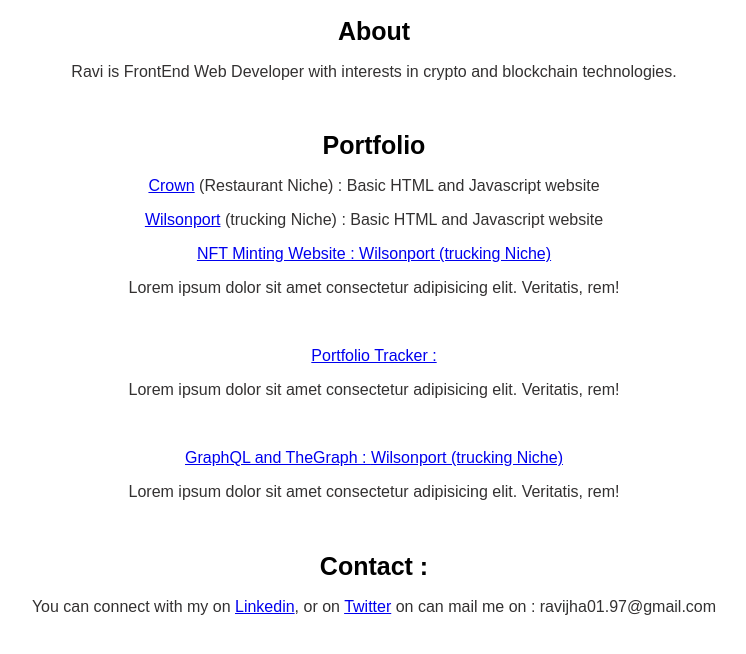
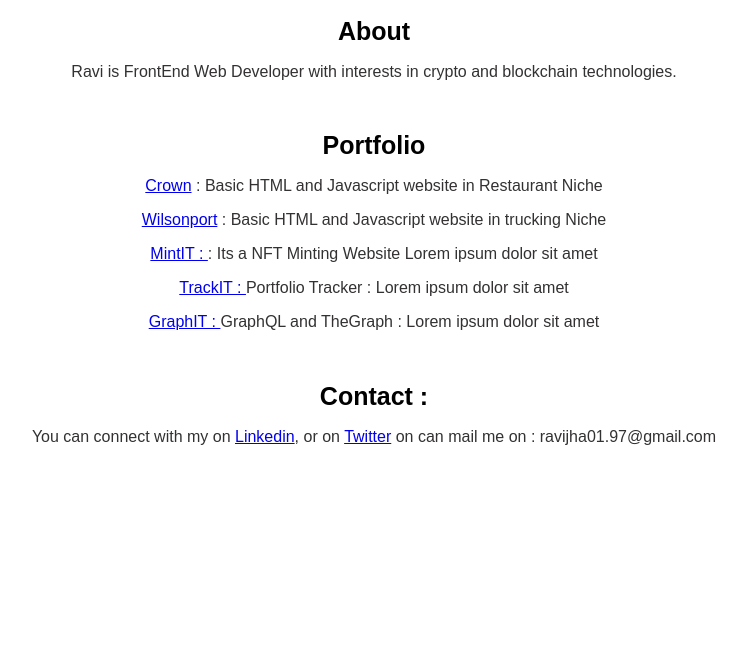
Before and after one commit to m0rty01/portfolioWebsitenew, a plain HTML site: page index.html in a window 1280 px wide. Shown: the whole page, without its empty margins (266-1012 px from the left). Drawn offline with Linux system fonts and the light colour scheme.

Commit message:
Update index.html

```diff
--- a/index.html
+++ b/index.html
@@ -10,14 +10,11 @@
     <h1>About</h1>
     <p>Ravi is FrontEnd Web Developer with interests in crypto and blockchain technologies.</p><br>
     <h1>Portfolio</h1>
-    <p><a href="https://restaurant.ravijha.co/">Crown</a> (Restaurant Niche) : Basic HTML and Javascript website</p>
-    <p><a href="https://trucking.ravijha.co/">Wilsonport</a> (trucking Niche) : Basic HTML and Javascript website</p>
-    <p><a href="https://restaurant.ravijha.co/">NFT Minting Website : Wilsonport (trucking Niche)</a></p>
-    <p>Lorem ipsum dolor sit amet consectetur adipisicing elit. Veritatis, rem!</p>
-    <br><p><a href="https://restaurant.ravijha.co/">Portfolio Tracker : </a></p>
-    <p>Lorem ipsum dolor sit amet consectetur adipisicing elit. Veritatis, rem!</p>
-    <br><p><a href="https://restaurant.ravijha.co/">GraphQL and TheGraph : <a href="https://restaurant.ravijha.co/">Wilsonport (trucking Niche)</a></p>
-    <p>Lorem ipsum dolor sit amet consectetur adipisicing elit. Veritatis, rem!</p>
+    <p><a href="https://restaurant.ravijha.co/">Crown</a> : Basic HTML and Javascript website in Restaurant Niche</p>
+    <p><a href="https://trucking.ravijha.co/">Wilsonport</a> : Basic HTML and Javascript website in trucking Niche</p>
+    <p><a href="https://restaurant.ravijha.co/">MintIT : </a> : Its a NFT Minting Website Lorem ipsum dolor sit amet</p>
+    <p><a href="https://restaurant.ravijha.co/">TrackIT : </a>Portfolio Tracker : Lorem ipsum dolor sit amet</p>
+    <p><a href="https://restaurant.ravijha.co/">GraphIT : </a>GraphQL and TheGraph : Lorem ipsum dolor sit amet </p>
     <br>
     <h1>Contact :</h1>
     <p>You can connect with my on <a href="https://www.linkedin.com/in/ravi-jha-a5b9a5a4/">Linkedin</a>, or on <a href="https://twitter.com/m0rty01">Twitter</a> on can mail me on : ravijha01.97@gmail.com</a></p>
```
